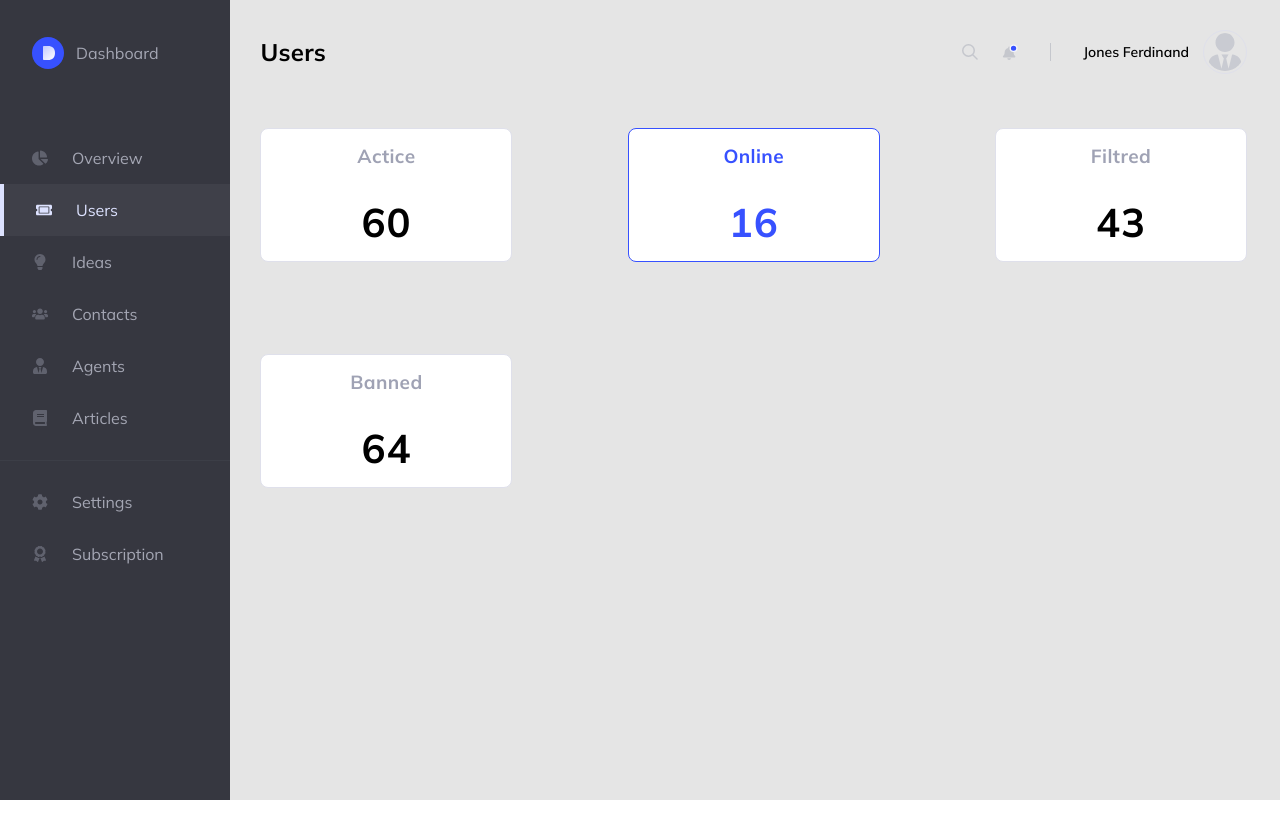
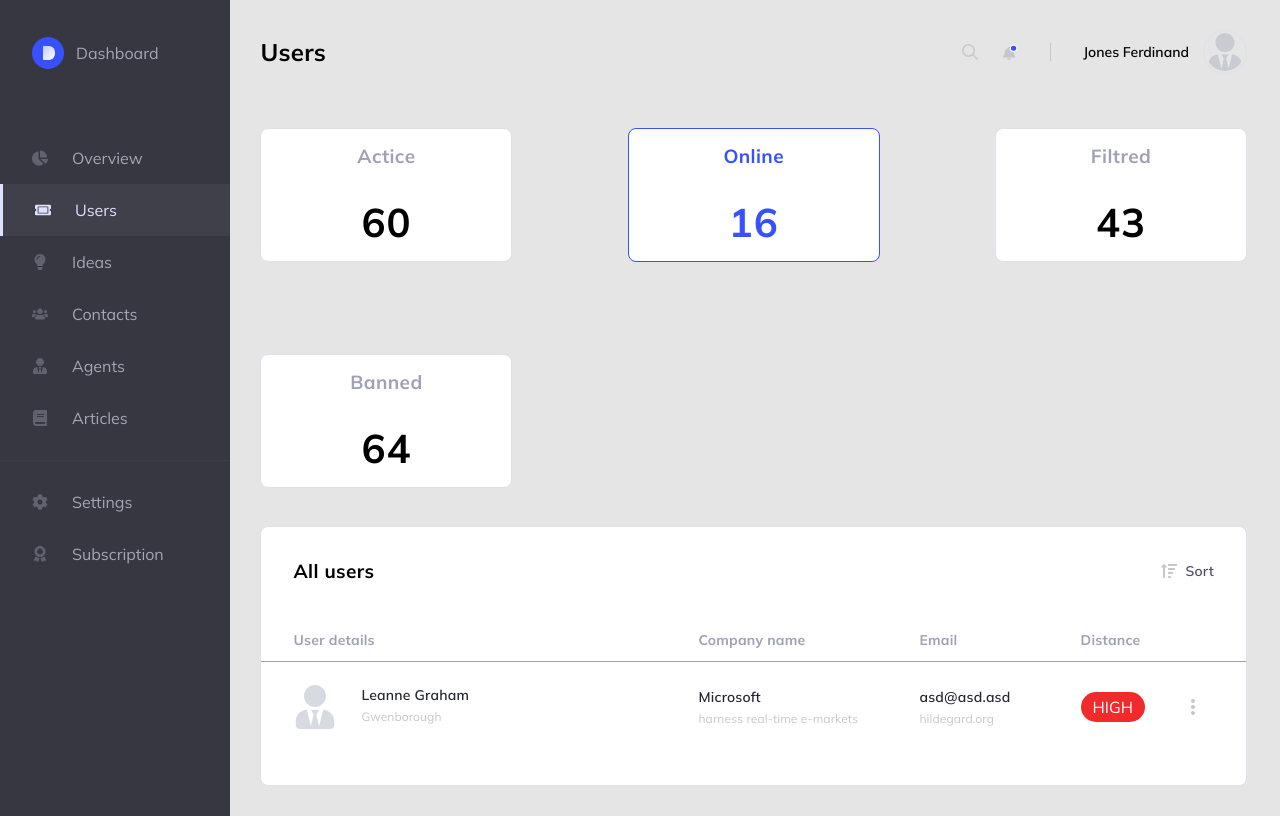
Before and after one commit to Yyyurii/Coderiver, a React (Create React App) app: page / in a window 1280 px wide. Built offline with nearby package versions, Linux system fonts and the light colour scheme.

Commit message:
Created several components: MainContent, MainTable, MainTableRow

```diff
--- a/src/components/Main/Main.js
+++ b/src/components/Main/Main.js
@@ -1,5 +1,6 @@
+import MainContent from "../MainContent";
 import MainHeader from "../MainHeader";
-import Statistics from "../Statistics/Statistics";
+import Statistics from "../Statistics";
 import "./Main.scss";
 
 const Main = () => {
@@ -7,6 +8,7 @@ const Main = () => {
     <section className="main">
       <MainHeader />
       <Statistics />
+      <MainContent />
     </section>
   );
 };
--- /dev/null
+++ b/src/components/MainContent/MainContent.js
@@ -0,0 +1,20 @@
+import './MainContent.scss';
+import sort from '../../assets/images/sort.svg';
+import MainTable from '../MainTable';
+
+const MainContent = () => {
+  return (
+    <div className="main-content">
+      <div className="main-content__header">
+        <h1 className="main-content__title">All users</h1>
+        <div className="main-content__sort">
+          <img className="main-content__sort-img" src={sort} alt="sort" />
+          <span>Sort</span>
+        </div>
+      </div>
+      <MainTable />
+    </div>
+  );
+};
+
+export default MainContent;
--- /dev/null
+++ b/src/components/MainContent/MainContent.scss
@@ -0,0 +1,34 @@
+.main-content {
+  background: #ffffff;
+  border: 1px solid #dfe0eb;
+  border-radius: 8px;
+  padding: 32px;
+  overflow: hidden;
+
+  &__header {
+    display: flex;
+    align-items: center;
+    justify-content: space-between;
+  }
+
+  &__title {
+    font-weight: 700;
+    font-size: 19px;
+    line-height: 24px;
+    letter-spacing: 0.4px;
+  }
+
+  &__sort {
+    font-weight: 600;
+    font-size: 14px;
+    letter-spacing: 0.2px;
+    color: #4b506d;
+    display: flex;
+    align-items: center;
+    gap: 8px;
+  }
+
+  &__sort-img {
+    width: 16px;
+  }
+}
--- /dev/null
+++ b/src/components/MainContent/index.js
@@ -0,0 +1,3 @@
+import MainContent from './MainContent';
+
+export default MainContent;
--- /dev/null
+++ b/src/components/MainTable/MainTable.js
@@ -0,0 +1,32 @@
+import './MainTable.scss';
+import MainTableRow from '../MainTableRow';
+import useUsers from '../../services/users';
+import { useState, useEffect } from 'react';
+
+const MainTable = () => {
+
+  const { getUsers } = useUsers();
+
+  return (
+    <div className="main-table table">
+      <div className="table__header header">
+        <div className="header__item">
+          <span>User details</span>
+        </div>
+        <div className="header__item">
+          <span>Company name</span>
+        </div>
+        <div className="header__item">
+          <span>Email</span>
+        </div>
+        <div className="header__item">
+          <span>Distance</span>
+        </div>
+      </div>
+
+      <MainTableRow />
+    </div>
+  );
+};
+
+export default MainTable;
--- /dev/null
+++ b/src/components/MainTable/MainTable.scss
@@ -0,0 +1,29 @@
+.main-table {
+  padding: 48px 0 0;
+
+  .header {
+    font-weight: 700;
+    font-size: 14px;
+    line-height: 18px;
+    letter-spacing: 0.2px;
+    color: #9fa2b4;
+    padding: 0 0 12px;
+
+    &__item {
+      &:first-child {
+        flex: 1 1 44%;
+      }
+      &:nth-child(2) {
+        flex: 1 1 24%;
+      }
+      &:nth-child(3) {
+        flex: 1 1 17.5%;
+      }
+      &:nth-child(4) {
+        flex: 1 1 14.5%;
+      }
+    }
+  }
+  .table {
+  }
+}
--- /dev/null
+++ b/src/components/MainTable/index.js
@@ -0,0 +1,3 @@
+import MainTable from './MainTable';
+
+export default MainTable;
--- /dev/null
+++ b/src/components/MainTableRow/MainTableRow.js
@@ -0,0 +1,37 @@
+import "./MainTableRow.scss";
+import agents from "../../assets/images/agents.svg";
+import dots from "../../assets/images/dots.svg";
+
+const MainTableRow = () => {
+  return (
+    <div className="table-row">
+      <div className="table-row__item user-row">
+        <img className="user-row__img" src={agents} alt="user" />
+        <div className="user-row__information">
+          <div className="user-row__title user-row__title_name">Leanne Graham</div>
+          <div className="user-row__subtitle user-row__subtitle_city">Gwenborough</div>
+        </div>
+      </div>
+      <div className="table-row__item">
+        <div className="user-row__information">
+          <div className="user-row__title user-row__title_company">Microsoft</div>
+          <div className="user-row__subtitle user-row__subtitle_bs">harness real-time e-markets</div>
+        </div>
+      </div>
+      <div className="table-row__item">
+        <div className="user-row__information">
+          <div className="user-row__title user-row__title_email">asd@asd.asd</div>
+          <div className="user-row__subtitle user-row__subtitle_website">hildegard.org</div>
+        </div>
+      </div>
+      <div className="table-row__item">
+        <button className="table-row__btn table-row__btn_high">HIGH</button>
+      </div>
+      <div className="table-row__item">
+        <img className="table-row__dots" src={dots} alt="settings"/>
+      </div>
+    </div>
+  );
+};
+
+export default MainTableRow;
--- /dev/null
+++ b/src/components/MainTableRow/MainTableRow.scss
@@ -0,0 +1,85 @@
+.table-row {
+  display: flex;
+  align-items: center;
+  padding: 24px 0;
+  position: relative;
+
+  &::after {
+    content: "";
+    position: absolute;
+    left: -10%;
+    top: 0px;
+    width: 120%;
+    height: 1px;
+    background-color: #9fa2b4;
+  }
+
+  &__item {
+    &:first-child {
+      flex: 1 1 44%;
+    }
+    &:nth-child(2) {
+      flex: 1 1 24%;
+    }
+    &:nth-child(3) {
+      flex: 1 1 17.5%;
+    }
+    &:nth-child(4) {
+      flex: 1 1 12%;
+    }
+    &:nth-child(5) {
+      flex: 1 1 2.5%;
+    }
+  }
+
+  &__btn {
+    border-radius: 100px;
+    padding: 5px 12px;
+    color: white;
+
+    &_high {
+      background: #f12b2c;
+    }
+
+    &_low {
+      background: #fec400;
+    }
+
+    &_normal {
+      background: #29cc97;
+    }
+  }
+
+  &__dots {
+  }
+}
+
+.user-row {
+  display: flex;
+  gap: 24px;
+
+  &__img {
+    width: 44px;
+  }
+
+  &__information {
+    display: flex;
+    flex-direction: column;
+    gap: 4px;
+  }
+
+  &__title {
+    font-weight: 600;
+    font-size: 14px;
+    line-height: 20px;
+    letter-spacing: 0.2px;
+    color: #252733;
+  }
+
+  &__subtitle {
+    font-size: 12px;
+    line-height: 16px;
+    letter-spacing: 0.1px;
+    color: #c5c7cd;
+  }
+}
--- /dev/null
+++ b/src/components/MainTableRow/index.js
@@ -0,0 +1,3 @@
+import MainTableRow from './MainTableRow';
+
+export default MainTableRow;
--- a/src/components/SidebarListItem/SidebarListItem.scss
+++ b/src/components/SidebarListItem/SidebarListItem.scss
@@ -1,4 +1,12 @@
 .item {
+  transition: all 0.3s ease;
+
+  &:hover {
+    color: #dde2ff;
+    background: rgba(159, 162, 180, 0.08);
+    border-left: 3px solid #dde2ff;
+  }
+
   &__link {
     display: flex;
     align-items: center;
@@ -10,6 +18,6 @@
   &.active {
     color: #dde2ff;
     background: rgba(159, 162, 180, 0.08);
-    border-left: 4px solid #dde2ff;
+    border-left: 3px solid #dde2ff;
   }
 }
--- a/src/components/StatisticsItem/StatisticsItem.scss
+++ b/src/components/StatisticsItem/StatisticsItem.scss
@@ -2,7 +2,8 @@
   background: #ffffff;
   border: 1px solid #dfe0eb;
   border-radius: 8px;
-  width: 252px;
+  max-width: 252px;
+  width: 100%;
   height: 134px;
   display: flex;
   flex-direction: column;
```
